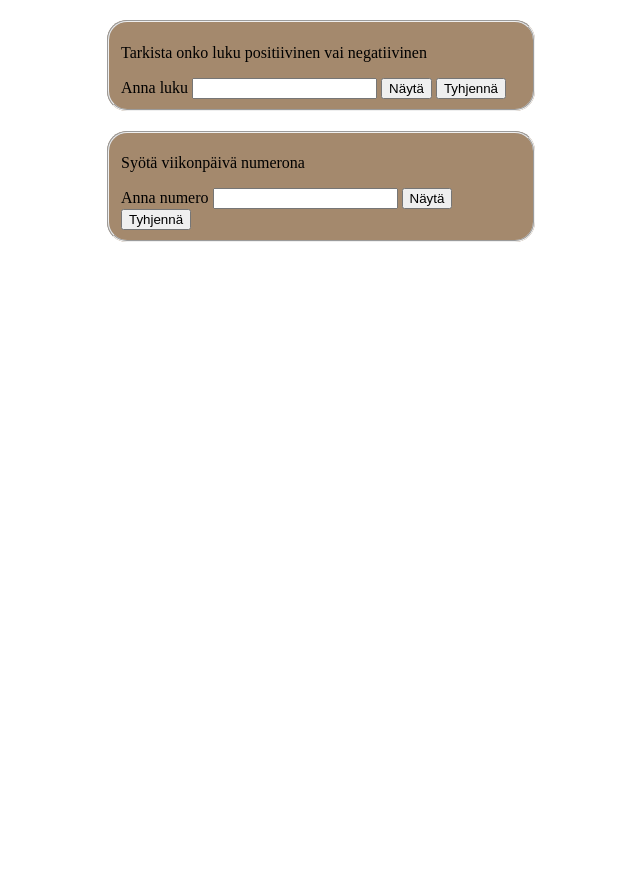
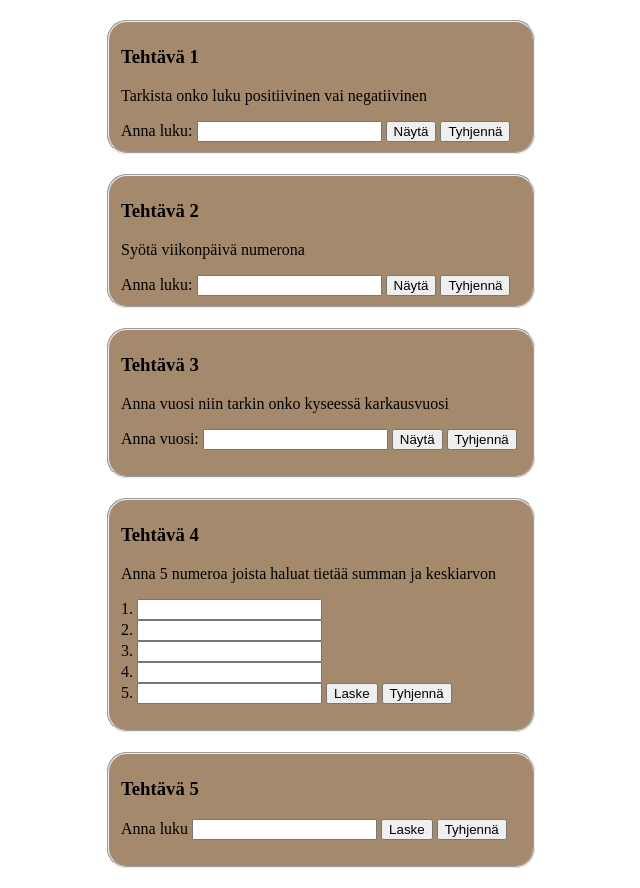
Before and after one commit to Markus-Kesseli/JavaScript, a plain HTML site: page JS-Tiedostot/javascript harjoitukset/tehtavat2/tehtavat2.html in a window 1280 px wide. Shown: the whole page, without its empty margins (135-775 px from the left). Before the commit the page ends 800 px from the top, so only its background shows below. Drawn offline with Linux system fonts and the light colour scheme.

Commit message:
Tehtäviä

```diff
--- a/JS-Tiedostot/javascript harjoitukset/tehtavat2/tehtavat2.css
+++ b/JS-Tiedostot/javascript harjoitukset/tehtavat2/tehtavat2.css
@@ -21,3 +21,27 @@ body
   background-color: #A4896D;
   border-radius: 20px;
 }
+
+.tehtava3
+{
+  margin-bottom: 20px;
+  width: 50%;
+  background-color: #A4896D;
+  border-radius: 20px;
+}
+
+.tehtava4
+{
+  margin-bottom: 20px;
+  width: 50%;
+  background-color: #A4896D;
+  border-radius: 20px;
+}
+
+.tehtava5
+{
+  margin-bottom: 20px;
+  width: 50%;
+  background-color: #A4896D;
+  border-radius: 20px;
+}
--- a/JS-Tiedostot/javascript harjoitukset/tehtavat2/tehtavat2.html
+++ b/JS-Tiedostot/javascript harjoitukset/tehtavat2/tehtavat2.html
@@ -8,9 +8,10 @@
   </head>
   <body>
     <fieldset class="tehtava1">
+      <h3>Tehtävä 1</h3>
       <form  action="index.html" method="post">
         <p>Tarkista onko luku positiivinen vai negatiivinen</p>
-        <label for="">Anna luku</label>
+        <label for="">Anna luku:</label>
         <input type="text" id="te1" name="pone" value="">
         <button type="button" onclick="t1()" name="button">Näytä</button>
         <input type="reset" name="reset" value="Tyhjennä">
@@ -18,16 +19,54 @@
     </fieldset>
 
     <fieldset class="tehtava2">
+      <h3>Tehtävä 2</h3>
       <form class="" action="index.html" method="post">
         <p>Syötä viikonpäivä numerona</p>
-        <label for="">Anna numero</label>
+        <label for="">Anna luku:</label>
         <input type="text" id="te2" name="" value="">
         <button type="button" onclick="viikko()" name="button">Näytä</button>
         <input type="reset" name="reset" value="Tyhjennä">
       </form>
     </fieldset>
-
-
-
+    <fieldset class="tehtava3">
+      <h3>Tehtävä 3</h3>
+      <form class="" action="index.html" method="post">
+        <p>Anna vuosi niin tarkin onko kyseessä karkausvuosi</p>
+        <label for="">Anna vuosi:</label>
+        <input type="text" id="luku" name="" value="">
+        <button type="button" onclick="vuosi()" name="button">Näytä</button>
+        <input type="reset" name="reset" value="Tyhjennä">
+        <p id="te3"></p>
+      </form>
+    </fieldset>
+    <fieldset class="tehtava4">
+      <h3>Tehtävä 4</h3>
+      <form class="" action="index.html" method="post">
+        <p>Anna 5 numeroa joista haluat tietää summan ja keskiarvon</p>
+        <label for="">1.</label>
+        <input type="text" id="n1" name="" value=""><br>
+        <label for="">2.</label>
+        <input type="text" id="n2" name="" value=""><br>
+        <label for="">3.</label>
+        <input type="text" id="n3" name="" value=""><br>
+        <label for="">4.</label>
+        <input type="text" id="n4" name="" value=""><br>
+        <label for="">5.</label>
+        <input type="text" id="n5" name="" value="">
+        <button type="button" onclick="laske()" name="button">Laske</button>
+        <input type="reset" name="reset" value="Tyhjennä">
+        <p id="v4"></p>
+      </form>
+    </fieldset>
+    <fieldset class="tehtava5">
+      <h3>Tehtävä 5</h3>
+      <form class="" action="index.html" method="post">
+        <label for="">Anna luku</label>
+        <input type="text" id="numerot" name="" value="">
+        <button type="button" onclick="taulukko()" name="button">Laske</button>
+        <input type="reset" name="reset" value="Tyhjennä">
+        <p id="v5"></p>
+      </form>
+    </fieldset>
   </body>
 </html>
--- a/JS-Tiedostot/javascript harjoitukset/tehtavat2/tehtavat2.js
+++ b/JS-Tiedostot/javascript harjoitukset/tehtavat2/tehtavat2.js
@@ -50,3 +50,46 @@ switch (viikko)
     break;
   }
 }
+
+function vuosi()
+{
+var vuosi = document.getElementById('luku').value;
+  if (vuosi / 4)
+  {
+    tulos='Vuosi on karkausvuosi';
+  }
+  else if (vuosi /! 100)
+  {
+    tulos='Vuosi on karkausvuosi';
+  }
+  if (vuosi / 400)
+  {
+    tulos='Vuosi on karkausvuosi';
+    tulos='Vuosi ei ole karkausvuosi';
+  }
+  document.getElementById('te3').innerHTML = tulos;
+}
+
+function laske()
+{
+  var l1 = parseInt(document.getElementById('n1').value);
+  var l2 = parseInt(document.getElementById('n2').value);
+  var l3 = parseInt(document.getElementById('n3').value);
+  var l4 = parseInt(document.getElementById('n4').value);
+  var l5 = parseInt(document.getElementById('n5').value);
+  let summa = l1 + l2 + l3 + l4 + l5;
+  let keskiarvo = summa / 5;
+
+  document.getElementById('v4').innerHTML = "Lukujen summa on " + summa + " ja keskiarvo on " + keskiarvo;
+}
+
+function taulukko()
+{
+  var luvut = ' ';
+  var laskut = document.getElementById('numerot').value;
+  for (var i = 1; i <= 10; i++)
+  {
+    luvut+= laskut + ' x ' + i + ' = ' + laskut * i + '<br>';
+  }
+  document.getElementById('v5').innerHTML = luvut;
+}
--- a/JS-Tiedostot/javascript harjoitukset/viikon 3 ekat tehtävät/tehtava2.js
+++ b/JS-Tiedostot/javascript harjoitukset/viikon 3 ekat tehtävät/tehtava2.js
@@ -88,7 +88,7 @@ function teh6()
 function teh7()
 {
   laskenta = 0;
-  for(var p = 1; p <=10; p++)
+  for(var p = 1; p <= 10; p++)
   {
     laskenta+= p;
   }
```
